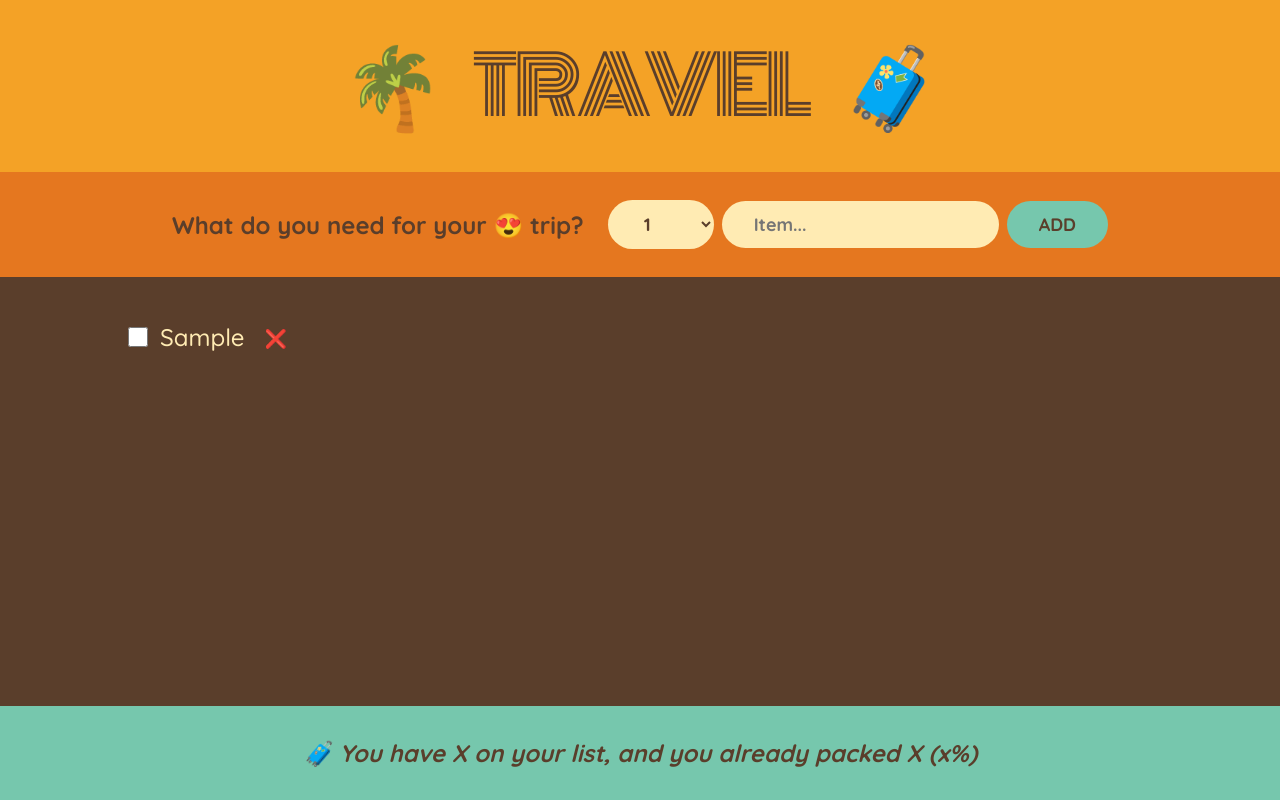
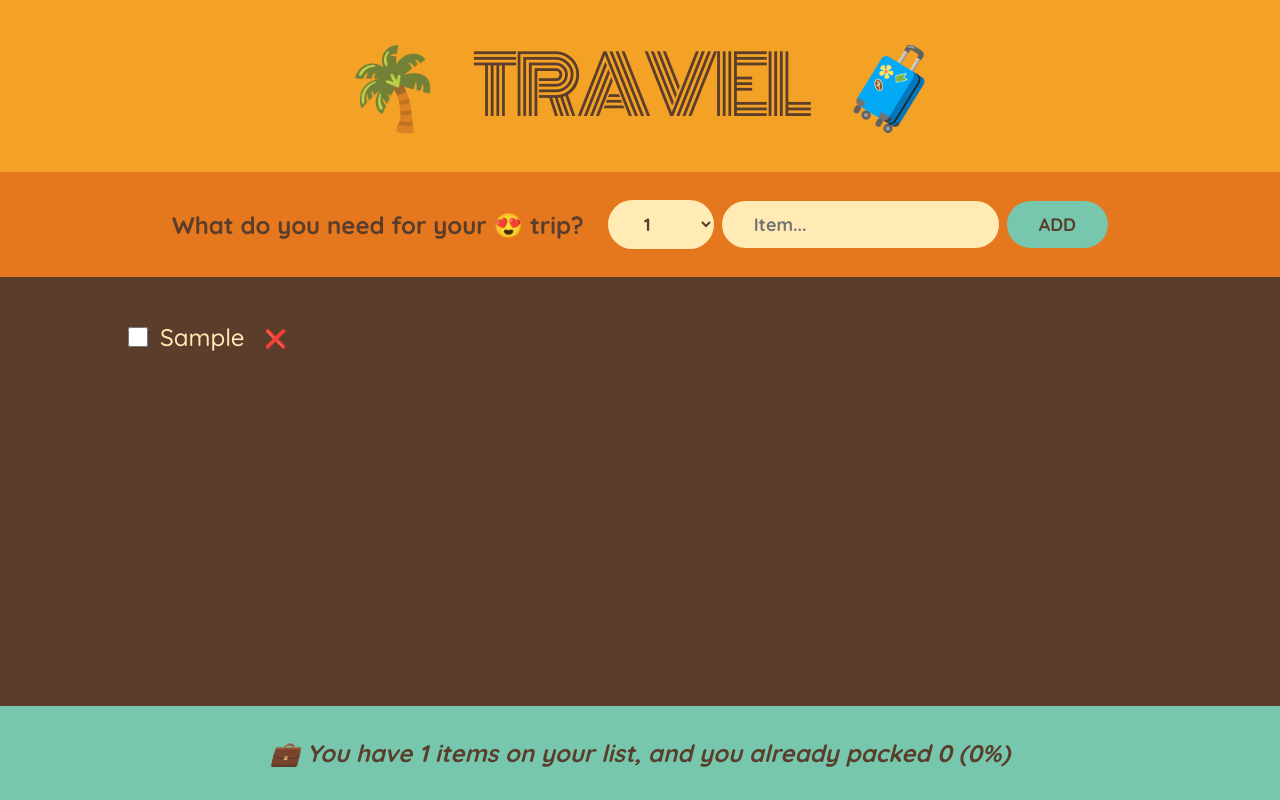
Before and after one commit to rouzbeh-rahbar/travel-list, a React (Create React App) app: page / in a window 1280 px wide. Both pictures are taken after typing "Sample" into the empty fields and a click on the button "ADD". Built offline with nearby package versions, Linux system fonts and the light colour scheme.

Commit message:
derived state

```diff
--- a/src/App.js
+++ b/src/App.js
@@ -33,7 +33,7 @@ export default function App() {
         onDeleteItem={handleDeleteItem}
         onToggleItem={handleToggleItem}
       />
-      <Stats />
+      <Stats item={items} />
     </div>
   );
 }
@@ -77,6 +77,7 @@ function Form({ onAddItems }) {
       <button>Add</button>
     </form>
   );
+  console.log(select);
 }
 function PackingList({ items, onDeleteItem, onToggleItem }) {
   return (
@@ -110,10 +111,24 @@ function Item({ item, onDeleteItem, onToggleItem }) {
     </li>
   );
 }
-function Stats() {
+function Stats({ item }) {
+  if (!item.length)
+    return (
+      <p className="stats">
+        <em>Start adding some items to your packing list 🚀</em>
+      </p>
+    );
+
+  const numItems = item.length;
+  const numPacked = item.filter((items) => items.packed).length;
+  const percentage = Math.round((numPacked / numItems) * 100);
   return (
     <footer className="stats">
-      <em>🧳 You have X on your list, and you already packed X (x%)</em>
+      <em>
+        {percentage === 100
+          ? "You got everything! Ready to go ✈️"
+          : ` 💼 You have ${numItems} items on your list, and you already packed ${numPacked} (${percentage}%)`}
+      </em>
     </footer>
   );
 }
```
